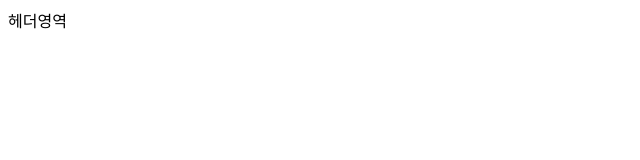
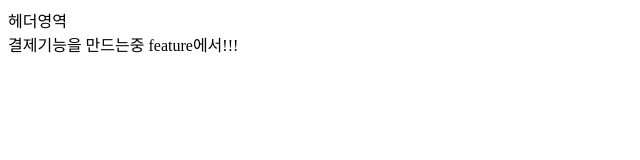
Before and after one commit to josungbin1/day02, a plain HTML site: page index.html in a window 1280 px wide. Shown: the whole page, without its empty margins (0-640 px from the left). Drawn offline with Linux system fonts and the light colour scheme.

Commit message:
feature에서 footer에다 결제기능 만드는중

```diff
--- a/index.html
+++ b/index.html
@@ -13,7 +13,7 @@
 
 </main>
 <footer>
-
+  결제기능을 만드는중 feature에서!!!
 </footer>
 </body>
 </html>
```
